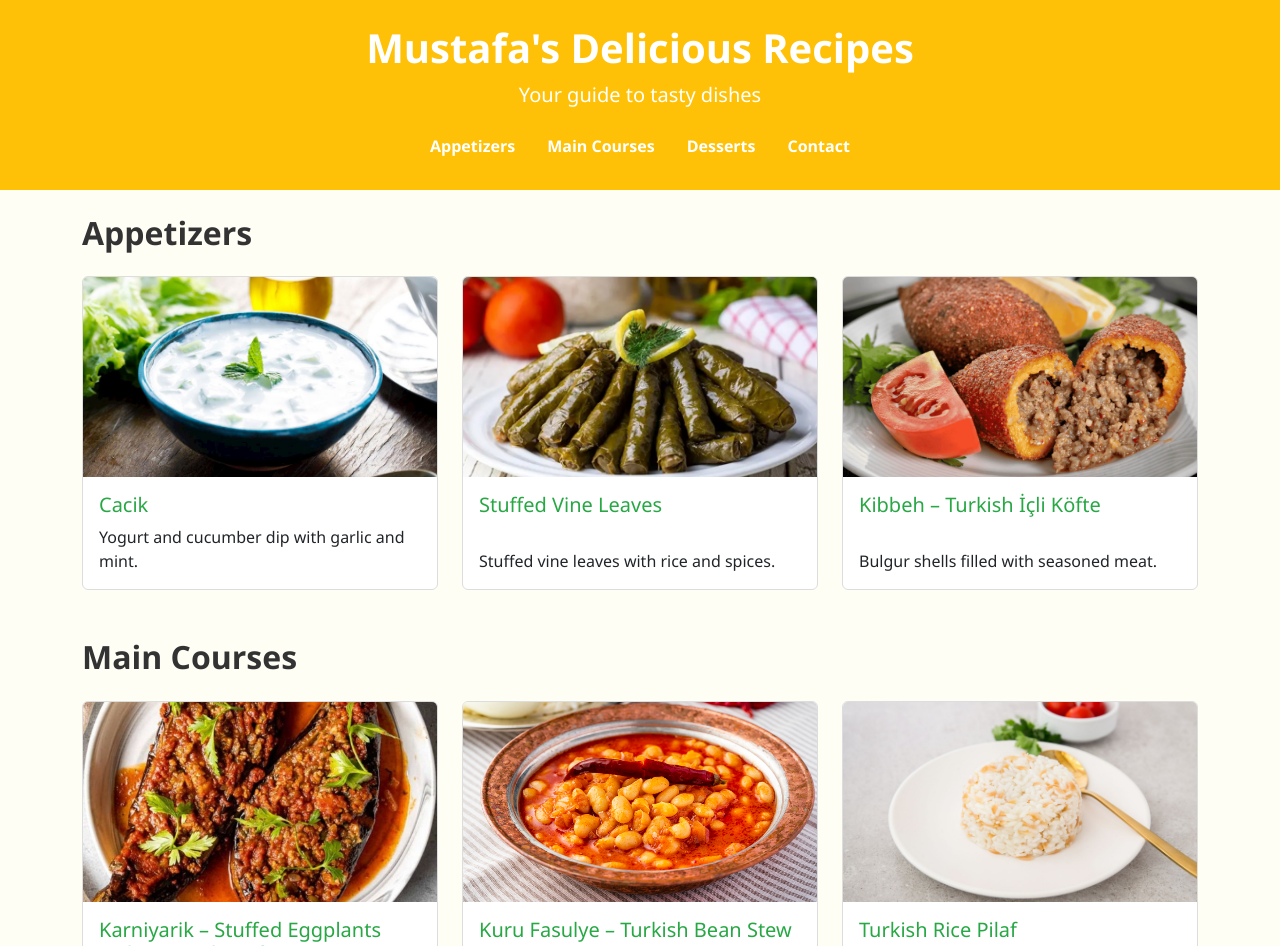
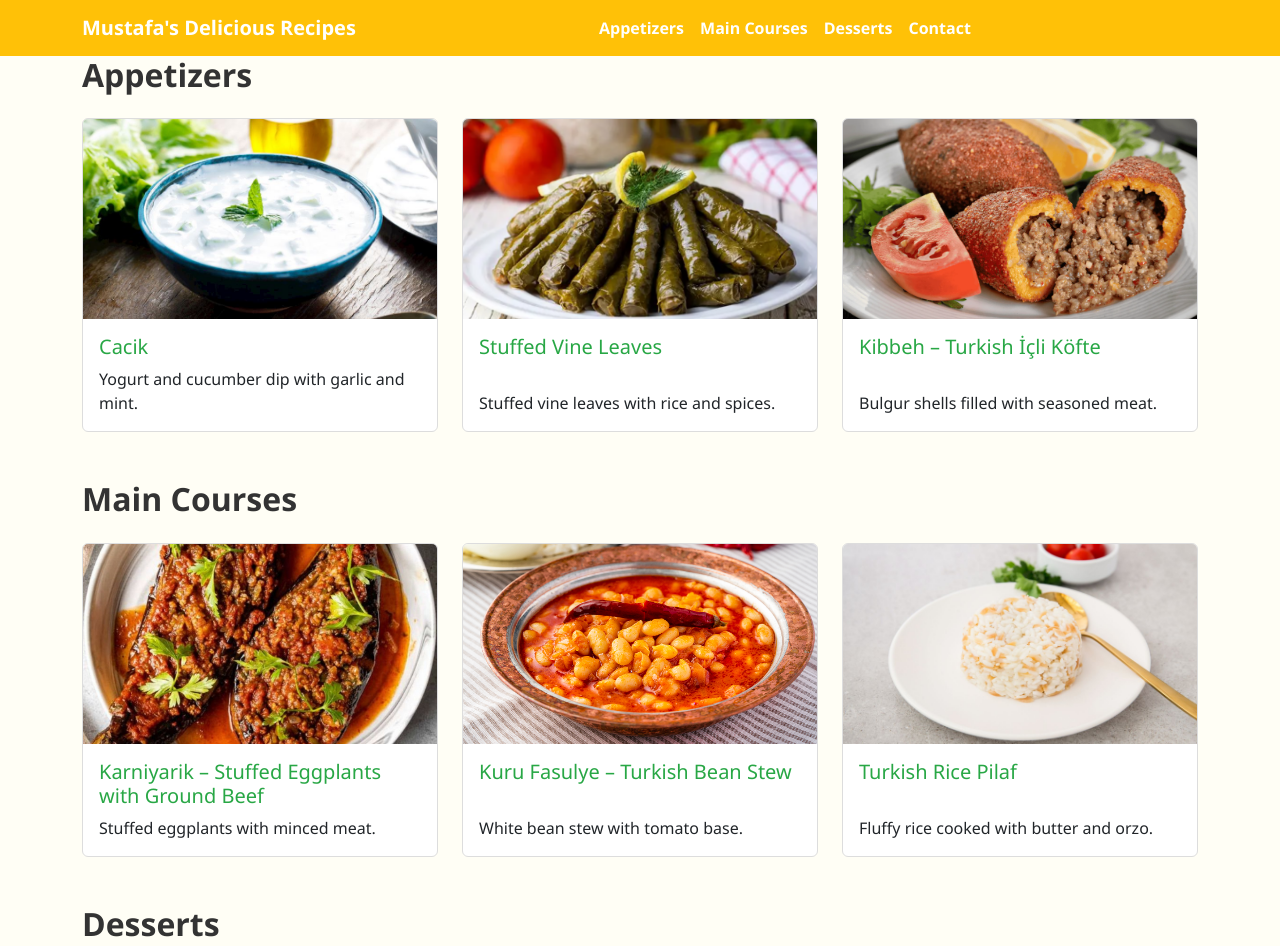
Before and after one commit to KelesogluMustafa/powercoders-task, a plain HTML site: page index.html in a window 1280 px wide. Shown: the top 946 px of the page. Drawn offline with nearby package versions, Linux system fonts and the light colour scheme.

Commit message:
Update index.html

```diff
--- a/index.html
+++ b/index.html
@@ -9,18 +9,33 @@
     <link rel="stylesheet" href="styles.css">
 </head>
 <body>
-    <header class="bg-warning text-white text-center py-4 mb-4">
-        <h1>Mustafa's Delicious Recipes</h1>
-        <p class="lead">Your guide to tasty dishes</p>
-        <nav class="nav justify-content-center">
-            <a class="nav-link text-white" href="#appetizers">Appetizers</a>
-            <a class="nav-link text-white" href="#main">Main Courses</a>
-            <a class="nav-link text-white" href="#desserts">Desserts</a>
-            <a class="nav-link text-white" href="#contact">Contact</a>
-        </nav>
-    </header>
-
-    <main class="container">
+   <header>
+  <nav class="navbar navbar-expand-lg navbar-dark bg-warning">
+    <div class="container">
+      <a class="navbar-brand fw-bold" href="#">Mustafa's Delicious Recipes</a>
+      <button class="navbar-toggler" type="button" data-bs-toggle="collapse" data-bs-target="#navbarNav" aria-controls="navbarNav" aria-expanded="false" aria-label="Toggle navigation">
+        <span class="navbar-toggler-icon"></span>
+      </button>
+      <div class="collapse navbar-collapse justify-content-center" id="navbarNav">
+        <ul class="navbar-nav">
+          <li class="nav-item">
+            <a class="nav-link fw-bold text-white" href="#appetizers">Appetizers</a>
+          </li>
+          <li class="nav-item">
+            <a class="nav-link fw-bold text-white" href="#main">Main Courses</a>
+          </li>
+          <li class="nav-item">
+            <a class="nav-link fw-bold text-white" href="#desserts">Desserts</a>
+          </li>
+          <li class="nav-item">
+            <a class="nav-link fw-bold text-white" href="#contact">Contact</a>
+          </li>
+        </ul>
+      </div>
+    </div>
+  </nav>
+</header>
+  <main class="container">
         <!-- Appetizers Section -->
         <section id="appetizers" class="mb-5">
             <h2 class="mb-4">Appetizers</h2>
```
